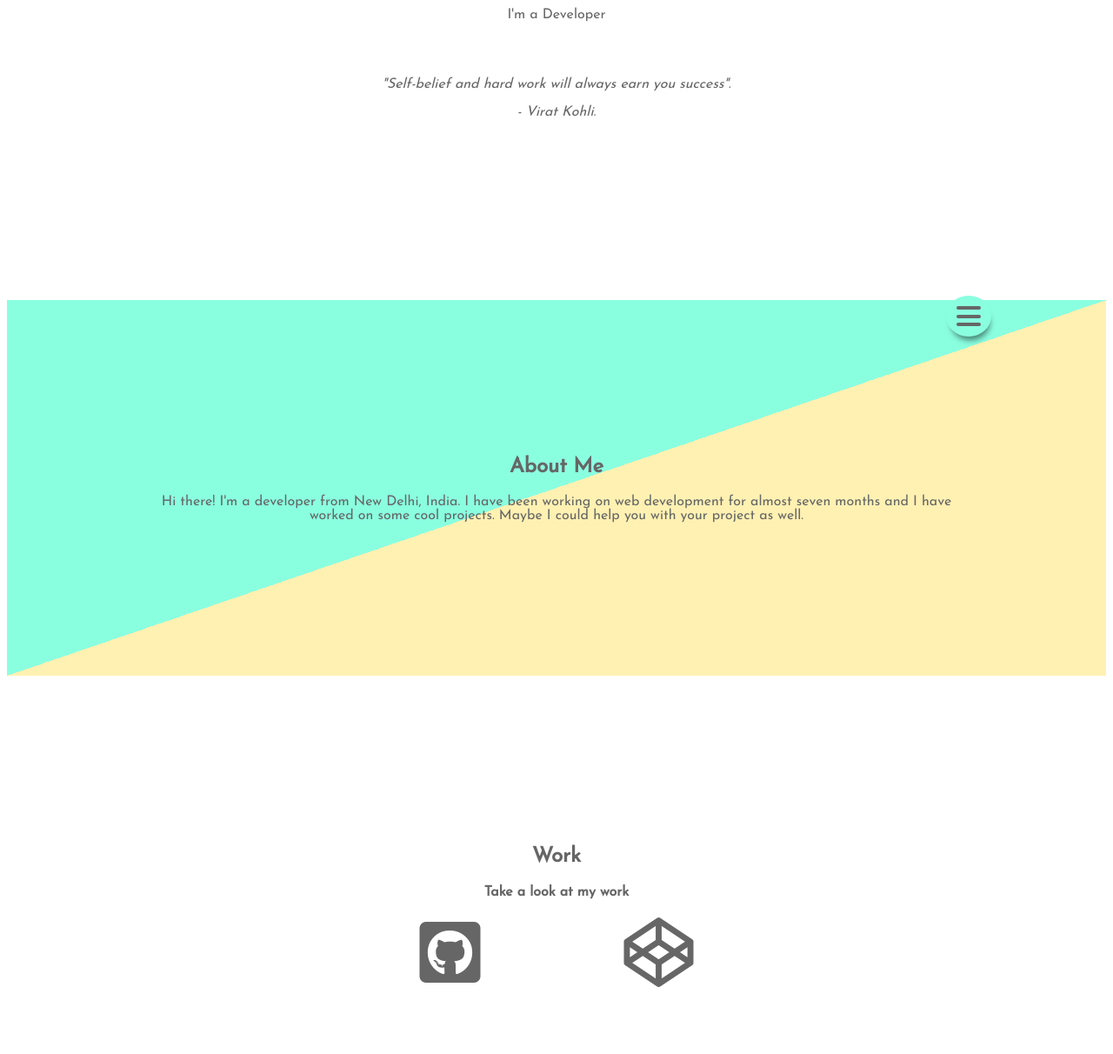
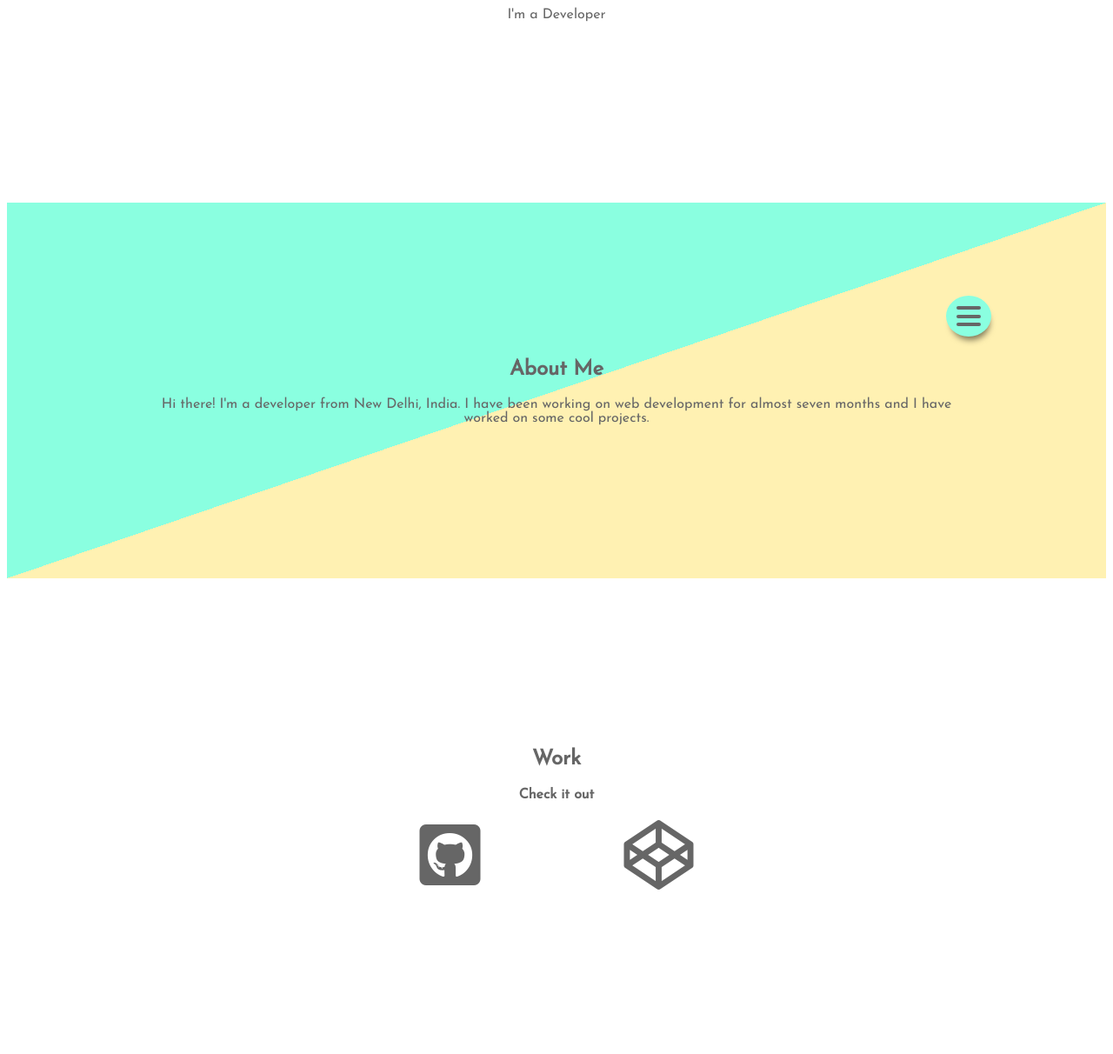
Before and after one commit to aditya2000/Portfolio, a plain HTML site: page index.html in a window 1280 px wide. Shown: the part 340-1552 px from the top of the page at 87% size. Drawn offline with Linux system fonts and the light colour scheme.

Commit message:
Changes made

```diff
--- a/index.html
+++ b/index.html
@@ -8,7 +8,7 @@
     <link rel="shortcut icon" type="image/x-icon" href="avengers.png" />
     <link rel="stylesheet" href="https://use.fontawesome.com/releases/v5.0.13/css/all.css" integrity="sha384-DNOHZ68U8hZfKXOrtjWvjxusGo9WQnrNx2sqG0tfsghAvtVlRW3tvkXWZh58N9jp" crossorigin="anonymous">
     <style>
-    @import url('https://fonts.googleapis.com/css?family=Josefin+Sans');
+    	@import url('https://fonts.googleapis.com/css?family=Josefin+Sans');
     </style>
 
     <title>Aditya Dehal-Portfolio</title>
@@ -38,11 +38,6 @@
       <div id="hero-text">
         <h1>Hi! I'm Aditya</h1>
         <p>I'm a Developer</p>
-        <br><br>
-        <div id="quote">
-          <p>"Self-belief and hard work will always earn you success".</p>
-          <p>- Virat Kohli.</p>
-        </div>
       </div>
     </section>
 
@@ -51,14 +46,14 @@
     <section id="about">
       <div id="about-text">
         <h1>About Me</h1>
-        <p>Hi there! I'm a developer from New Delhi, India. I have been working on web development for almost seven months and I have worked on some cool projects. Maybe I could help you with your project as well.</p>
+        <p>Hi there! I'm a developer from New Delhi, India. I have been working on web development for almost seven months and I have worked on some cool projects.</p>
       </div>
     </section>
 
     <section id="work">
       <div id="work-text">
          <h1>Work</h1>
-         <h4>Take a look at my work</h4>
+         <h4>Check it out</h4>
          <span class="github-div">
            <a href="https://github.com/aditya2000" id="github"><i class="fab fa-github-square fa-5x"></i></a>
          </span>
@@ -71,7 +66,7 @@
       <section id="skills">
         <div id="skills-text">
            <h1>Skills</h1>
-           <h4>I can work with following technologies</h4>
+           <h4>Technologies that I can work with</h4>
            <span class="skills-div">
             <i class="fab fa-html5 fa-5x"></i>
 
@@ -98,7 +93,7 @@
       <section id="contact">
           <div id="contact-text">
               <h1>Contact Me</h1>
-              <p>If you think I can help you contact me at:</p>
+              <p>Let's stay in touch:</p>
               <a href="https://www.instagram.com/adityadehal/" id="insta"><i class="fab fa-instagram fa-3x"></i></a>
               <a href="https://twitter.com/aditya_dehal" id="twitter"><i class="fab fa-twitter fa-3x"></i></a>
               <a href="mailto:bw99214@gmail.com" id="gmail"><i class="fas fa-envelope fa-3x"></i></a>
```
